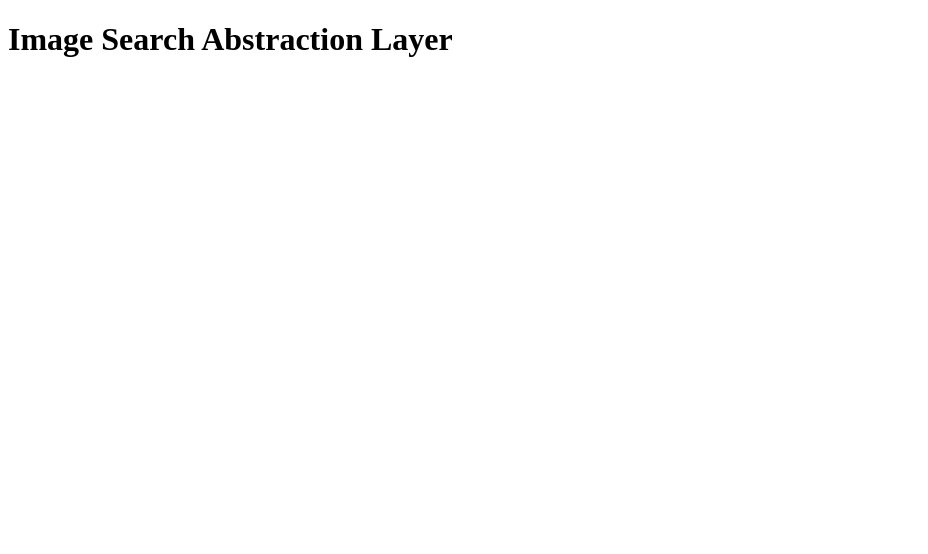
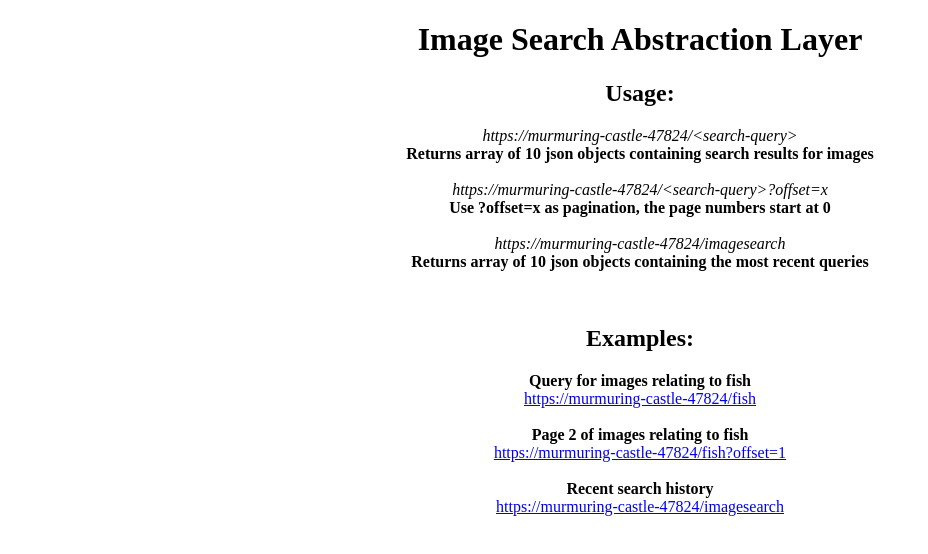
Before and after one commit to 1moosey1/imagesearch-al, a website: page public/index.html in a window 1280 px wide. Shown: the whole page, without its empty margins (0-928 px from the left). Drawn offline with Linux system fonts and the light colour scheme.

Commit message:
Filled out index.html with useage instructions and example links

```diff
--- a/public/index.html
+++ b/public/index.html
@@ -5,10 +5,60 @@
     <meta charset="UTF-8">
     <title> Image Search Abstraction Layer </title>
 
+    <style>
+        body { text-align:center }
+    </style>
+
 </head>
 <body>
 
-    <h1> Image Search Abstraction Layer </h1>
+    <h1 style="text-align:center;"> Image Search Abstraction Layer </h1>
+
+    <h2> Usage: </h2>
+
+    <p>
+        <i> https://murmuring-castle-47824/&lt;search-query&gt; </i>
+        <br/>
+        <b> Returns array of 10 json objects containing search results for images </b>
+
+        <br/><br/>
+
+        <i> https://murmuring-castle-47824/&lt;search-query&gt;?offset=x </i>
+        <br/>
+        <b> Use ?offset=x as pagination, the page numbers start at 0 </b>
+
+        <br/><br/>
+
+        <i>https://murmuring-castle-47824/imagesearch</i>
+        <br/>
+        <b>Returns array of 10 json objects containing the most recent queries</b>
+    </p>
+
+    <br>
+
+    <h2> Examples: </h2>
+
+    <p>
+        <b> Query for images relating to fish </b><br/>
+        <a href="https://murmuring-castle-47824/fish">
+            https://murmuring-castle-47824/fish
+        </a>
+
+        <br/><br/>
+
+        <b> Page 2 of images relating to fish </b><br/>
+        <a href="https://murmuring-castle-47824/fish?offset=1">
+            https://murmuring-castle-47824/fish?offset=1
+        </a>
+
+        <br/><br/>
+
+        <b> Recent search history </b><br/>
+        <a href="https://murmuring-castle-47824/fish">
+            https://murmuring-castle-47824/imagesearch
+        </a>
+
+    </p>
 
 </body>
 </html>
```
